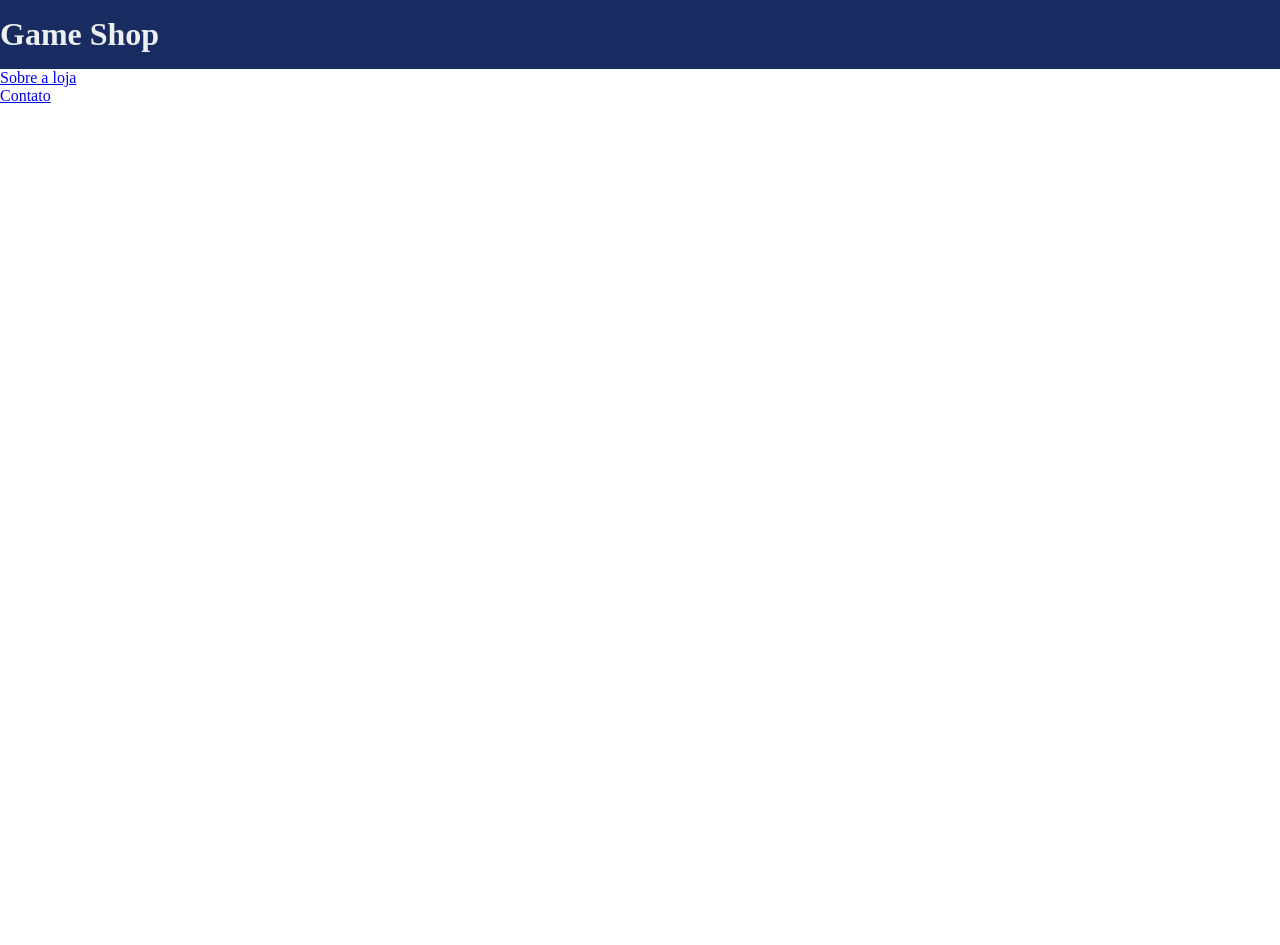
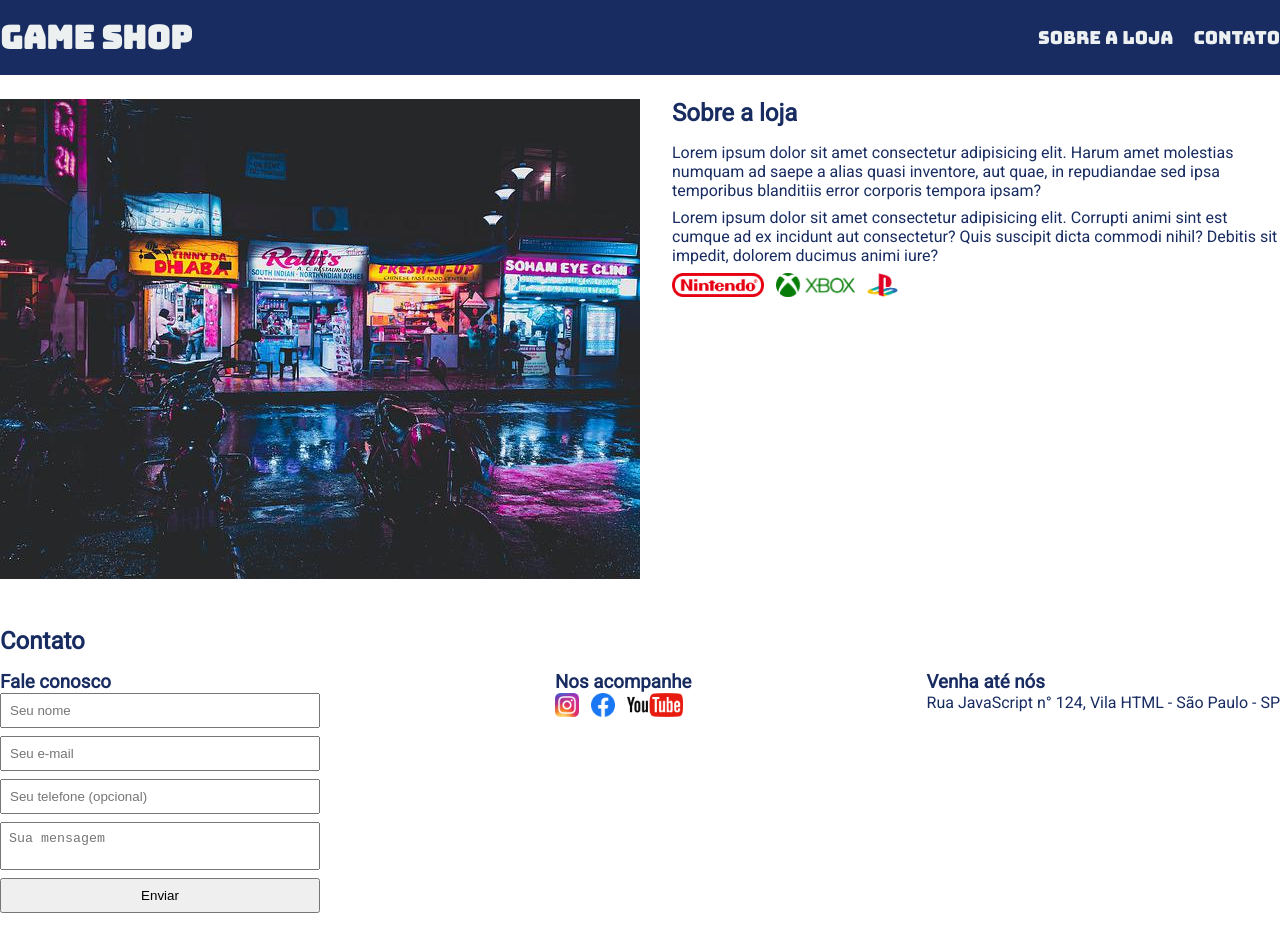
Before and after one commit to pabloliveeira/projeto1, a plain HTML site: page index.html in a window 1280 px wide. Before the commit the page ends 800 px from the top, so only its background shows below. Drawn offline with Linux system fonts and the light colour scheme.

Commit message:
meio de aula

```diff
--- a/index.html
+++ b/index.html
@@ -5,22 +5,89 @@
     <meta name="viewport" content="width=device-width, initial-scale=1.0">
     <title>Game Shop - A sua loja de game</title>
     <link rel="stylesheet" href="./main.css">
+
+    <link rel="preconnect" href="https://fonts.googleapis.com">
+    <link rel="preconnect" href="https://fonts.gstatic.com" crossorigin>
+    <link href="https://fonts.googleapis.com/css2?family=Bungee&family=Roboto&display=swap" rel="stylesheet">
 </head>
 <body>
     <header>
+
+        <div class="container">
             <h1>Game Shop</h1>
-    </header>
             <nav>
             <ul>
                 <li>
                     <a href="#">Sobre a loja</a>
-
                 </li>
                 <li>
                     <a href="#">Contato</a>
                 </li>
             </ul>
         </nav>
+    </div>
+    </header>
+    <section>
+        <div class="container">
+            <img class="store-front" src="/images/loja.jpg" alt="fachada da loja game shop" />
+            <div>
+                <h2>Sobre a loja</h2>
+                <p>
+                    Lorem ipsum dolor sit amet consectetur adipisicing elit. Harum amet molestias numquam ad saepe a alias quasi inventore, aut quae, in repudiandae sed ipsa temporibus blanditiis error corporis tempora ipsam?
+                </p>
+                <p>
+                    Lorem ipsum dolor sit amet consectetur adipisicing elit. Corrupti animi sint est cumque ad ex incidunt aut consectetur? Quis suscipit dicta commodi nihil? Debitis sit impedit, dolorem ducimus animi iure?
+                </p>
+                <ul class="brands-list">
+                    <li><img src="./images/nintendo.png" alt="nintendo"/></li>
+                    <li><img src="./images/xbox.png" alt="xbox"></li>
+                    <li><img src="./images/playstation.png" alt="playstation"/></li>
+                </ul>
+
+            </div>
+        </div>
+    </section>
+    <section id="contact">
+        <div class="container">
+            <h2>Contato</h2>
+            <div class="contact-methods">
+                <div>
+                    <h3>Fale conosco</h3>
+                    <form>
+                        <input type="text" placeholder="Seu nome"/>
+                        <input type="email" placeholder="Seu e-mail"/>
+                        <input type="tel" placeholder="Seu telefone (opcional)"/>
+                        <textarea  placeholder="Sua mensagem"></textarea>
+                        <button type="submit">Enviar</button>
+                    </form>
+                </div>
+                <div>
+                    <h3>Nos acompanhe</h3>
+                    <ul class="social-links">
+                        <li>
+                            <a href="#" title="Siga-nos no Instagram"></a>
+                            <img src="./images/instagram.png" alt="logo instagram"/>
+                        </li>
+                        <li>
+                            <a href="#" title="Siga-nos no facebook"></a>
+                            <img src="./images/facebook.png" alt="logo facebook"/>
+                        </li>
+                        <li>
+                            <a href="#" title="Visite nosso canal no YouTube"></a>
+                            <img src="./images/youtube.png" alt="logo youtube"/>
+                        </li>
+                    </ul>
+                </div>
+                <div>
+                    <h3>Venha até nós</h3>
+                    <p>
+                        Rua JavaScript n° 124, Vila HTML - São Paulo - SP
+                    </p>
+                </div>
+            </div>
+        </div>
+    </section>
+
 
 </body>
 </html>
--- a/main.css
+++ b/main.css
@@ -3,8 +3,91 @@
     padding: 0;
     box-sizing: border-box;
 }
+header,
+section h2
+section h3 {
+    font-family: 'Bungee', cursive;
+    font-weight: normal;
+    }
+    body {
+        font-family: 'Roboto', sans-serif;
+    }
 header {
     padding: 16px 0;
     background-color: #182c61;
     color: #ecf0f1 ;
 }
+
+header nav li {
+    display: inline;
+    margin-left: 16px;
+    font-size: 18px;
+}
+header nav li a {
+    color: #ecf0f1 ;
+    text-decoration: none;
+}
+.container {
+    max-width: 1280px;
+    width: 100%;
+    margin: 0 auto;
+}
+header .container,
+section .container {
+    display: flex;
+    align-items: center;
+    justify-content: space-between;
+}
+.brands-list img {
+    height: 24px;
+}
+.brands-list li {
+   display:inline;
+   margin-right: 8px;
+}
+section .container {
+    align-items: flex-start;
+    }
+    section {
+        padding: 24px 0;
+    }
+    section h2 {
+        margin-bottom: 16px;
+    }
+    section {
+        color: #182c61;
+    }
+    section p {margin-bottom: 8px;
+    }
+    .store-front {
+        margin-right: 32px;
+    }
+    .social-links img {
+        height: 24px;
+    }
+    .social-links li {
+        display: inline;
+        margin-right: 8px;
+    }
+    .social-links li a {
+        text-decoration: none;
+    }
+#contact .container {
+    display: block;
+}
+.contact-methods {
+    display: flex;
+    justify-content: space-between;
+}
+form input,
+form textarea,
+button {
+    display: block;
+    width: 320px;
+    margin-bottom: 8px;
+    padding: 8px;
+}
+form textarea {
+    resize: none;
+
+}
```
Lines whose indentation alone changed are shown as unchanged.
